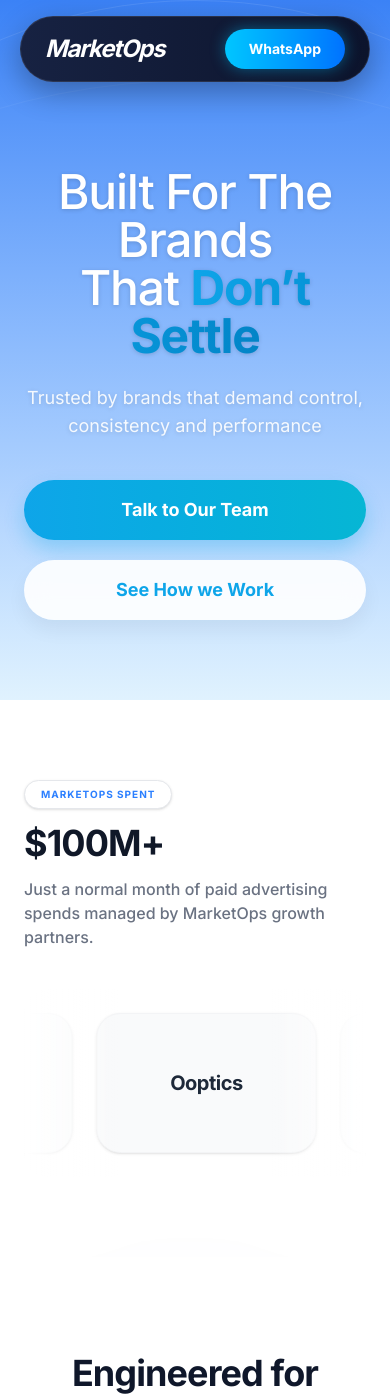
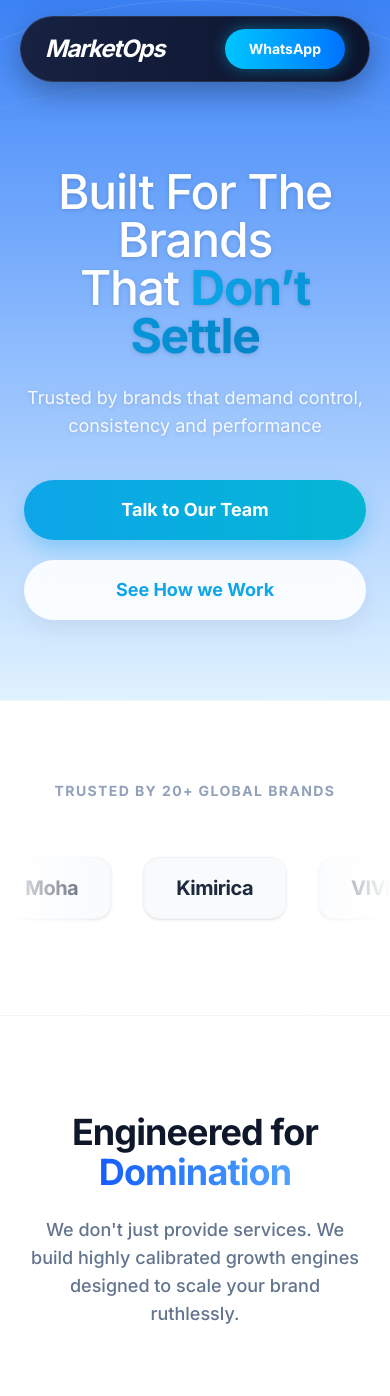
Before and after one commit to hiremesaurabhsharma-sketch/marketopsreal8, a Next.js app: page / in a window 390 px wide. Shown: the top 1396 px of the page. Built offline with nearby package versions, Linux system fonts and the light colour scheme.

Commit message:
Replace old marquee on front page with actual brand logos from scale-brand page

```diff
--- a/src/app/page.js
+++ b/src/app/page.js
@@ -38,41 +38,72 @@
         </div>
       </section>
 
-      {/* Stats & Marquee Section */}
-      <section className="bg-white px-6 py-20 lg:py-32">
-        <div className="container mx-auto grid md:grid-cols-3 gap-10 items-center">
-          <Reveal direction="left">
-            <div className="border border-gray-200 rounded-full px-4 py-1.5 text-[10px] font-bold text-blue-500 uppercase tracking-widest inline-block mb-4 shadow-sm bg-white">
-              MarketOps Spent
-            </div>
-            <h3 className="flex items-center text-4xl md:text-6xl font-extrabold leading-none tracking-tight mb-4 text-gray-900">
-              $100M+
-            </h3>
-            <p className="text-base sm:text-lg text-gray-500 font-medium">
-              Just a normal month of paid advertising spends managed by MarketOps growth partners.
-            </p>
-          </Reveal>
+      {/* Infinite Logo Marquee */}
+      <section className="py-20 bg-white border-y border-slate-100 overflow-hidden relative">
+        <div className="absolute left-0 top-0 bottom-0 w-32 bg-gradient-to-r from-white to-transparent z-10 pointer-events-none"></div>
+        <div className="absolute right-0 top-0 bottom-0 w-32 bg-gradient-to-l from-white to-transparent z-10 pointer-events-none"></div>
 
-          <div className="md:col-span-2 overflow-hidden relative rounded-3xl">
-            <div className="pointer-events-none absolute left-0 top-0 h-full w-24 bg-gradient-to-r from-white to-transparent z-20"></div>
-            <div className="pointer-events-none absolute right-0 top-0 h-full w-24 bg-gradient-to-l from-white to-transparent z-20"></div>
+        <div className="text-center mb-10 relative z-20">
+           <h3 className="text-sm font-bold tracking-widest text-slate-400 uppercase">Trusted by 20+ Global Brands</h3>
+        </div>
 
-            <Reveal delay={200}>
-              <div className="flex animate-marquee w-max gap-6 py-6">
-                {['Skala Media', 'Suits Finance', 'Whop', 'Ooptics', 'Incogniton', 'TikTok', 'Google', 'Meta'].map((partner, i) => (
-                  <div key={i} className="flex flex-col items-center justify-center h-[140px] w-[220px] bg-gray-50 border border-gray-100 rounded-3xl flex-shrink-0 shadow-sm transition-shadow">
-                    <div className="text-xl font-extrabold text-gray-800 tracking-tight">{partner}</div>
-                  </div>
-                ))}
-                {['Skala Media', 'Suits Finance', 'Whop', 'Ooptics', 'Incogniton', 'TikTok', 'Google', 'Meta'].map((partner, i) => (
-                  <div key={i+10} className="flex flex-col items-center justify-center h-[140px] w-[220px] bg-gray-50 border border-gray-100 rounded-3xl flex-shrink-0 shadow-sm transition-shadow">
-                    <div className="text-xl font-extrabold text-gray-800 tracking-tight">{partner}</div>
-                  </div>
-                ))}
+        <Reveal delay={200}>
+          <div className="flex animate-marquee w-max gap-8 py-4">
+            {[
+              { name: "The Func Lab", domain: "thefunclab.com" },
+              { name: "Apsara Tea", domain: "apsaratea.in" },
+              { name: "HNI Corp", domain: "hnicorp.com" },
+              { name: "Stanphord", domain: "amazon.in" },
+              { name: "SleepSmith", domain: "amazon.in" },
+              { name: "Mint and Oak", domain: "mintandoak.in" },
+              { name: "Moha", domain: "moha.co.in" },
+              { name: "Kimirica", domain: "kimirica.shop" },
+              { name: "VIVID", domain: "amazon.in" },
+              { name: "Vimal Agro", domain: "vimalagro.com" },
+              { name: "Medisynth", domain: "medisynth.com" },
+              { name: "Bassino Impex", domain: "bassinoimpex.com" },
+              { name: "Bitcorp", domain: "bitcorp.in" },
+              { name: "Casa Bleu", domain: "casableustore.com" },
+              { name: "Aroura Achar 1944", domain: "arouraachar1944.com" },
+              { name: "Shankara", domain: "shankara.in" },
+              { name: "GK Hair", domain: "gkhair.com" },
+              { name: "VI John", domain: "vijohnkart.com" },
+              { name: "Bayars Coffee", domain: "bayarscoffee.com" }
+            ].map((brand, i) => (
+              <div key={i} className="flex items-center gap-3 px-8 py-4 bg-slate-50 border border-slate-100 rounded-2xl shadow-sm">
+                <img src={`https://www.google.com/s2/favicons?domain=${brand.domain}&sz=128`} alt={brand.name} className="h-8 w-8 object-contain rounded-full" onError={(e) => e.target.style.display='none'} />
+                <span className="text-xl font-black text-slate-800 tracking-tight">{brand.name}</span>
               </div>
-            </Reveal>
+            ))}
+            {/* Duplicate for infinite effect */}
+            {[
+              { name: "The Func Lab", domain: "thefunclab.com" },
+              { name: "Apsara Tea", domain: "apsaratea.in" },
+              { name: "HNI Corp", domain: "hnicorp.com" },
+              { name: "Stanphord", domain: "amazon.in" },
+              { name: "SleepSmith", domain: "amazon.in" },
+              { name: "Mint and Oak", domain: "mintandoak.in" },
+              { name: "Moha", domain: "moha.co.in" },
+              { name: "Kimirica", domain: "kimirica.shop" },
+              { name: "VIVID", domain: "amazon.in" },
+              { name: "Vimal Agro", domain: "vimalagro.com" },
+              { name: "Medisynth", domain: "medisynth.com" },
+              { name: "Bassino Impex", domain: "bassinoimpex.com" },
+              { name: "Bitcorp", domain: "bitcorp.in" },
+              { name: "Casa Bleu", domain: "casableustore.com" },
+              { name: "Aroura Achar 1944", domain: "arouraachar1944.com" },
+              { name: "Shankara", domain: "shankara.in" },
+              { name: "GK Hair", domain: "gkhair.com" },
+              { name: "VI John", domain: "vijohnkart.com" },
+              { name: "Bayars Coffee", domain: "bayarscoffee.com" }
+            ].map((brand, i) => (
+              <div key={i+20} className="flex items-center gap-3 px-8 py-4 bg-slate-50 border border-slate-100 rounded-2xl shadow-sm">
+                <img src={`https://www.google.com/s2/favicons?domain=${brand.domain}&sz=128`} alt={brand.name} className="h-8 w-8 object-contain rounded-full" onError={(e) => e.target.style.display='none'} />
+                <span className="text-xl font-black text-slate-800 tracking-tight">{brand.name}</span>
+              </div>
+            ))}
           </div>
-        </div>
+        </Reveal>
       </section>
 
       {/* Services Section - Pinnacle Light Style */}
```
